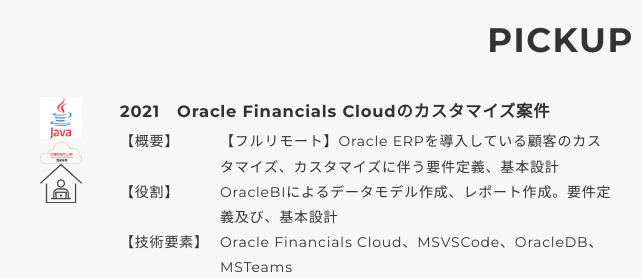
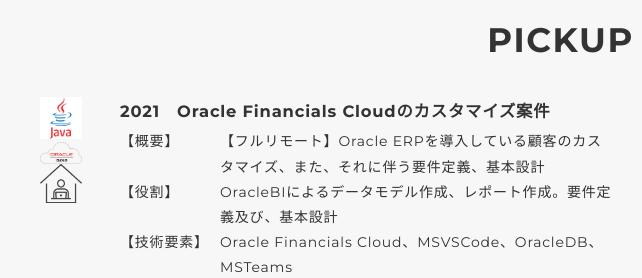
Before and after one commit to yossy136kg/portfolio, a plain HTML site: page index.html in a window 1280 px wide. Shown: the part 820-1098 px from the top of the page, 0-642 px from the left. Drawn offline with nearby package versions, Linux system fonts and the light colour scheme.

Commit message:
2021.10.04 スキルシート修正

```diff
--- a/index.html
+++ b/index.html
@@ -71,7 +71,7 @@
                 <h3 class="skill-name">2021　Oracle Financials Cloudのカスタマイズ案件</h3>
                 <p class="skill-text">
                   <dl>
-                    <dt>【概要】</dt><dd>【フルリモート】Oracle ERPを導入している顧客のカスタマイズ、カスタマイズに伴う要件定義、基本設計</dd>
+                    <dt>【概要】</dt><dd>【フルリモート】Oracle ERPを導入している顧客のカスタマイズ、また、それに伴う要件定義、基本設計</dd>
                     <dt>【役割】</dt><dd>OracleBIによるデータモデル作成、レポート作成。要件定義及び、基本設計</dd>
                     <dt>【技術要素】</dt><dd>Oracle Financials Cloud、MSVSCode、OracleDB、MSTeams</dd>
                     <dt>【工程】</dt><dd>障害対応、要件定義、基本設計、詳細設計</dd>
```
